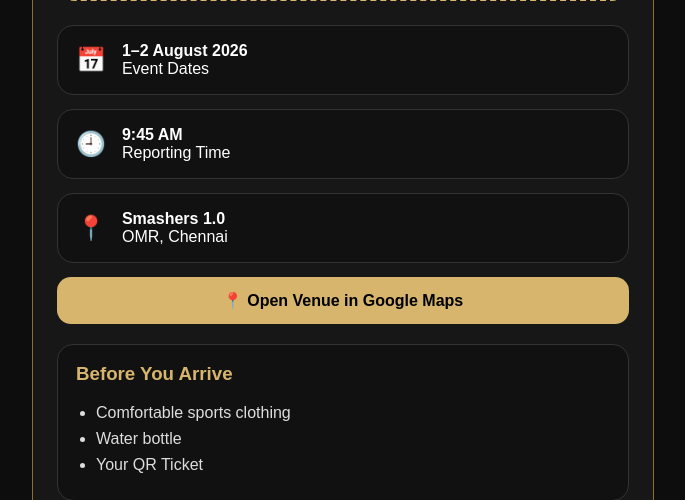
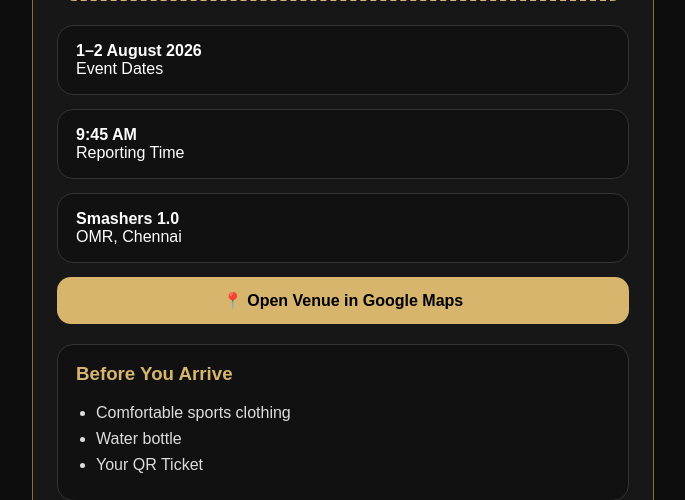
Before and after one commit to krupakoushik/bootcamp, a Python web app: template backend/app/templates/confirmation_email.html in a window 1280 px wide. Shown: the part 467-967 px from the top of the page, without its empty margins (297-982 px from the left). Run offline with Jinja, Linux system fonts and the light colour scheme; the template is opened without the code that fills it, so the values that code supplies are empty.

Commit message:
changes to mail

```diff
--- a/backend/app/templates/confirmation_email.html
+++ b/backend/app/templates/confirmation_email.html
@@ -153,10 +153,6 @@
         color:white;
     }
 
-    .icon{
-        font-size:24px;
-    }
-
     .arrival{
         margin-top:20px;
         padding:18px;
@@ -264,9 +260,6 @@
 
             <div class="details">
                 <div class="detail-card">
-                    <div class="icon">
-                        📅
-                    </div>
                     <div>
                         <strong>
                             1–2 August 2026
@@ -277,9 +270,6 @@
                 </div>
 
                 <div class="detail-card">
-                    <div class="icon">
-                        🕘
-                    </div>
                     <div>
                         <strong>
                             9:45 AM
@@ -290,9 +280,6 @@
                 </div>
 
                 <div class="detail-card">
-                    <div class="icon">
-                        📍
-                    </div>
                     <div>
                         <strong>
                             Smashers 1.0
```
